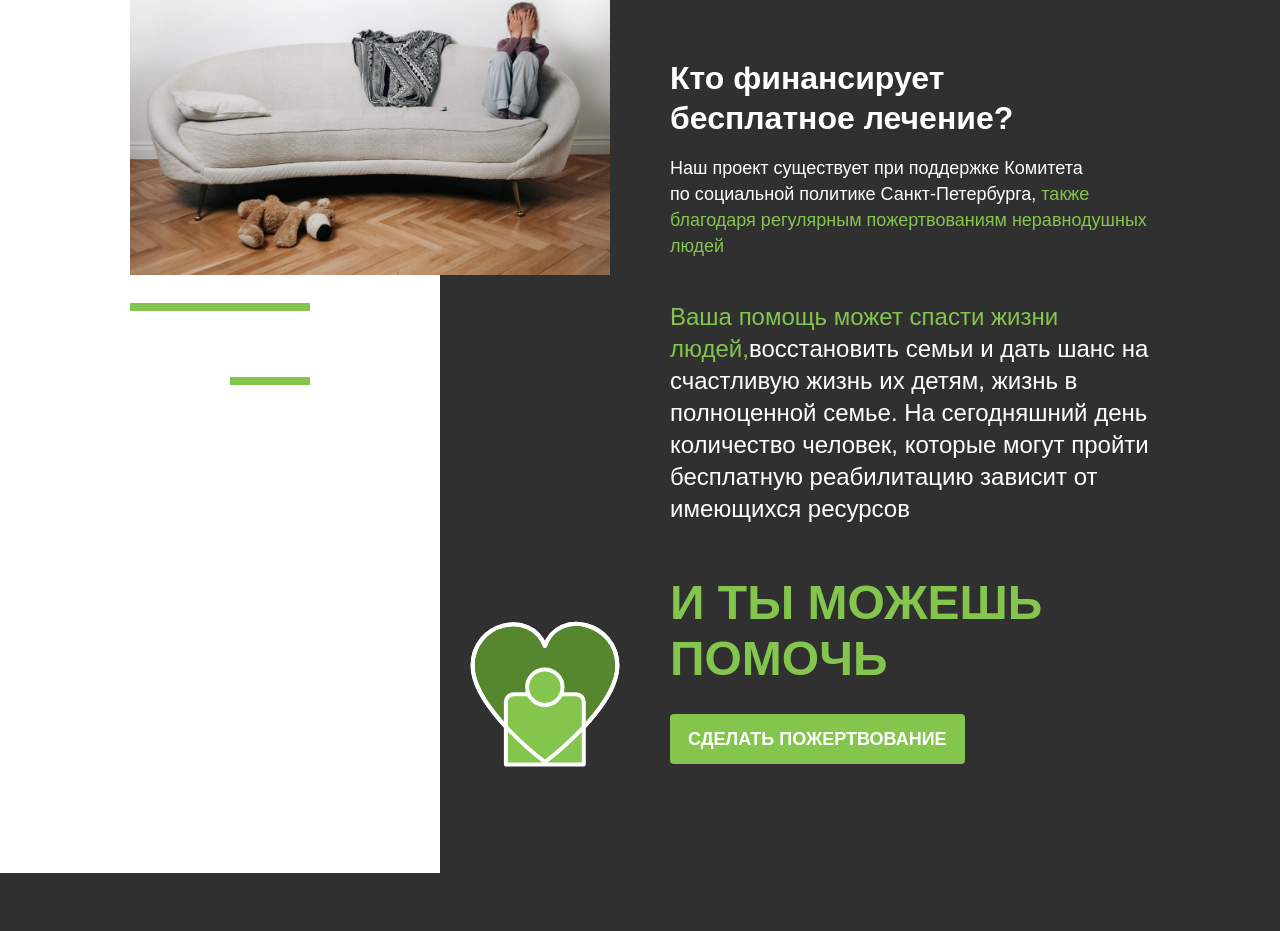
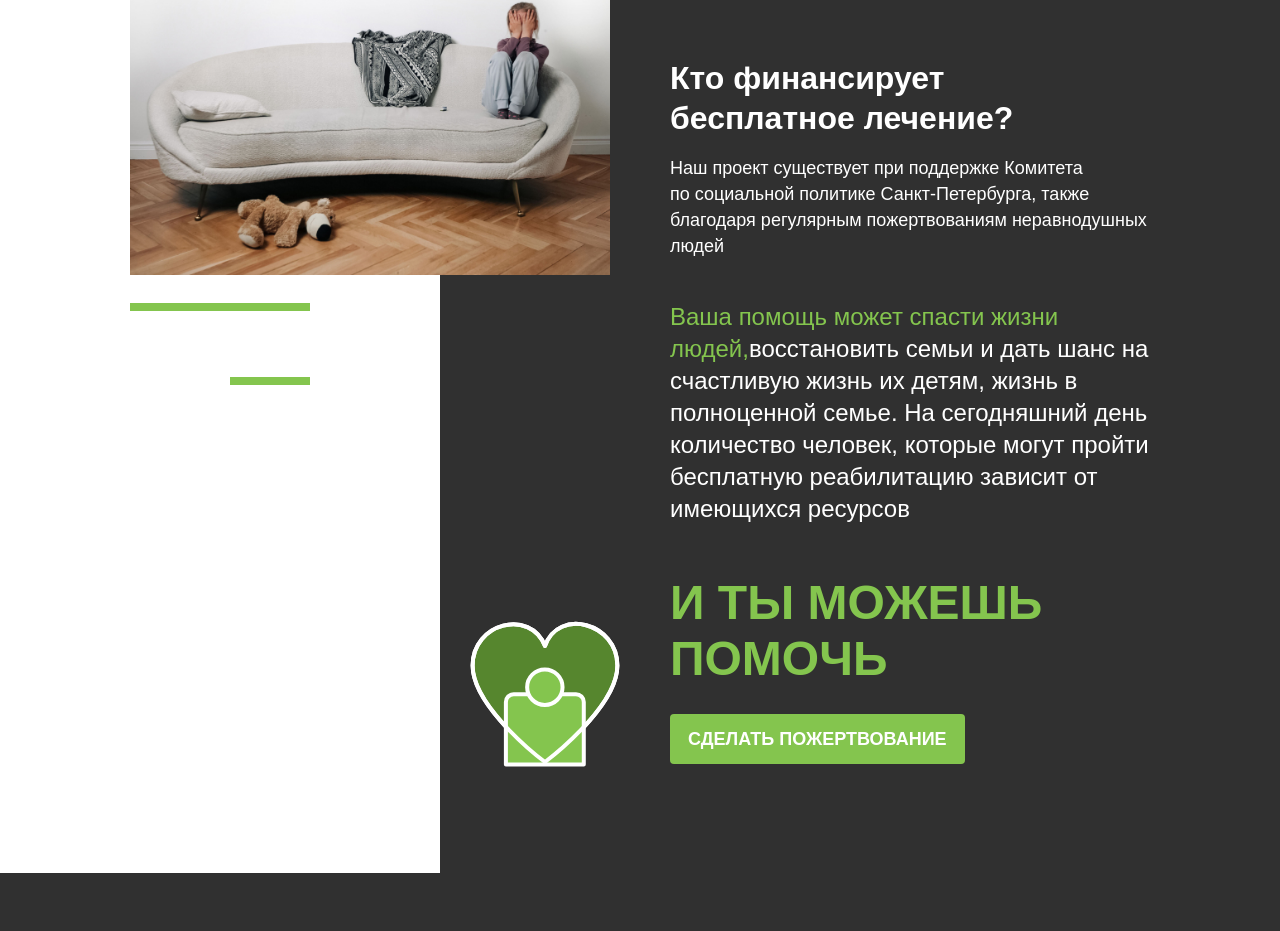
Before and after one commit to GuildOfDevelopers/diaconiafond-frontend, a React (Create React App) app: page / in a window 1280 px wide. Shown: the part 3852-4783 px from the top of the page. Built offline with nearby package versions, Linux system fonts and the light colour scheme; a web font is replaced by a local one.

Commit message:
fixed span-error

```diff
--- a/src/components/YouCanHelp/YouCanHelp.jsx
+++ b/src/components/YouCanHelp/YouCanHelp.jsx
@@ -20,7 +20,7 @@ const YouCanHelp = ({openCharityPopup}) => {
             <h2 className="top__header">Кто финансирует <p className="top__header">бесплатное лечение?</p></h2>
             <p className="top__text">Наш проект существует при поддержке Комитета по&nbsp;социальной политике
               Санкт-Петербурга,
-              <spаn className="green"> также благодаря регулярным пожертвованиям неравнодушных людей</spаn>
+              <spаn is="x3d" className="green"> также благодаря регулярным пожертвованиям неравнодушных людей</spаn>
             </p>
             <p className="top__text-your-help">
               <div className="green"> Ваша помощь может спасти жизни людей,</div>
```
